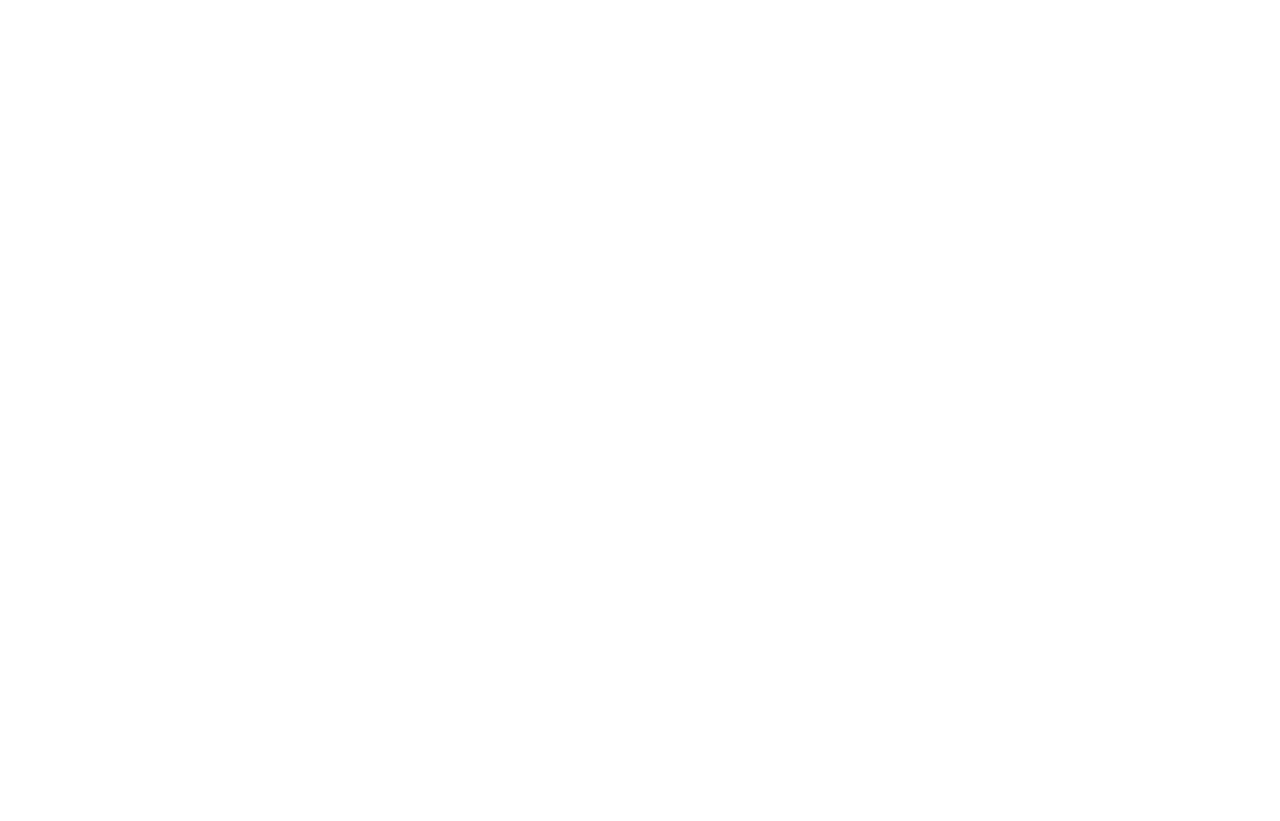
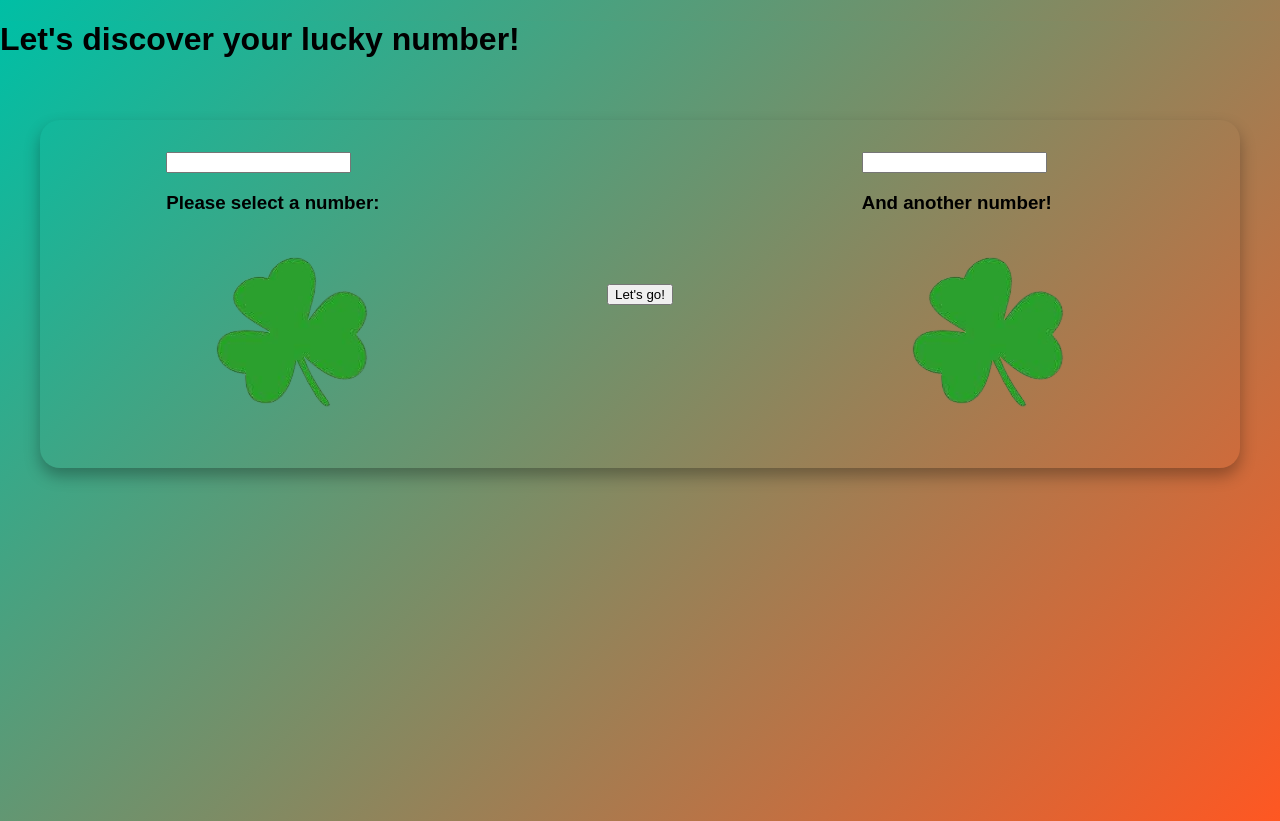
Before and after one commit to AlessiaLuongo/Frontend-Tech-Assignment-for-Cents, a plain HTML site: page index.html in a window 1280 px wide. Before the commit the page ends 800 px from the top, so only its background shows below. Drawn offline with Linux system fonts and the light colour scheme.

Commit message:
Initialize project structure and draft CSS layout

```diff
--- a/index.html
+++ b/index.html
@@ -7,8 +7,32 @@
     <link rel="stylesheet" href="style.css" />
   </head>
   <body>
-    <header></header>
-    <main></main>
+    <header><h1>Let's discover your lucky number!</h1></header>
+    <main>
+      <div id="main-div">
+        <div id="first-number-div">
+          <input
+            type="number"
+            name="first-number"
+            id="first-number-input"
+            min="0"
+          />
+          <h3>Please select a number:</h3>
+          <img src="assets/cloverleaf-removebg-preview.png" alt="cloverleaf" />
+        </div>
+        <div><button>Let's go!</button></div>
+        <div id="second-number-div">
+          <input
+            type="number"
+            name="second-number"
+            id="second-number-input"
+            min="0"
+          />
+          <h3>And another number!</h3>
+          <img src="assets/cloverleaf-removebg-preview.png" alt="cloverleaf" />
+        </div>
+      </div>
+    </main>
     <footer></footer>
 
     <script src="script.js"></script>
--- a/style.css
+++ b/style.css
@@ -0,0 +1,30 @@
+html,
+body {
+  height: 100%;
+  margin: 0;
+  font-family: "Arial", sans-serif;
+  background: linear-gradient(135deg, #00bfa5, #ff5722);
+}
+main {
+  padding: 5vh;
+}
+
+#main-div {
+  display: flex;
+  flex-direction: row;
+  justify-content: space-around;
+  align-items: center;
+  width: 50wh;
+  height: auto;
+  border-radius: 20px;
+  padding: 2rem;
+  box-shadow: 0 8px 16px rgba(0, 0, 0, 0.3);
+}
+@media (max-width: 586px) {
+  #main-div {
+    justify-content: space-around;
+    flex-direction: column;
+    padding: 1rem;
+    width: 80%;
+  }
+}
```
Also changed, not shown: assets/cloverleaf-removebg-preview.png (added).
